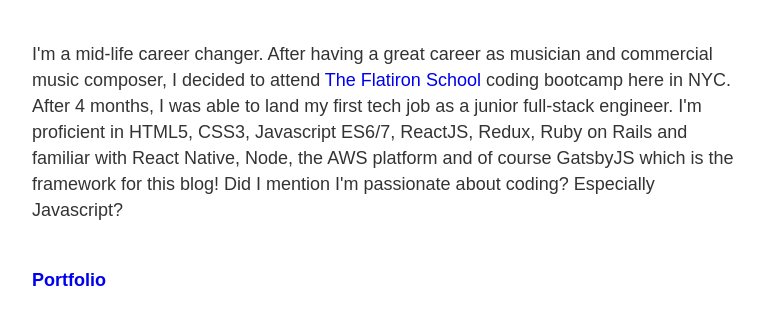
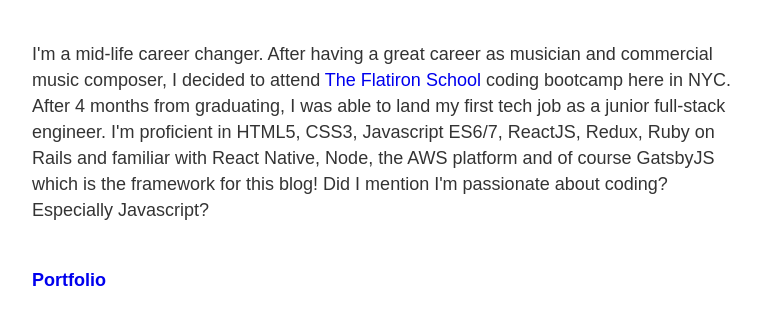
Before and after one commit to dsound-zz/50AndFullStack, a Gatsby site: page /about in a window 1280 px wide. Shown: the part 607-924 px from the top of the page, without its empty margins (251-1015 px from the left). Built offline with nearby package versions, Linux system fonts and the light colour scheme; Gatsby itself is replaced by a stand-in of ours.

Commit message:
fixed typo

```diff
--- a/src/pages/about.js
+++ b/src/pages/about.js
@@ -12,8 +12,8 @@ const About = () => {
           I'm a mid-life career changer. After having a great career as musician
           and commercial music composer, I decided to attend <a href="https://flatironschool.com/"
           target="_blank" rel="noreferrer">The Flatiron School</a>{" "}
-          coding bootcamp here in NYC. After 4 months, I was able to land my
-          first tech job as a junior full-stack engineer. I'm proficient in
+          coding bootcamp here in NYC. After 4 months from graduating,
+          I was able to land my first tech job as a junior full-stack engineer. I'm proficient in
           HTML5, CSS3, Javascript ES6/7, ReactJS, Redux, Ruby on Rails and
           familiar with React Native, Node, the AWS platform and of course
           GatsbyJS which is the framework for this blog! Did I mention I'm passionate about coding? Especially
```
